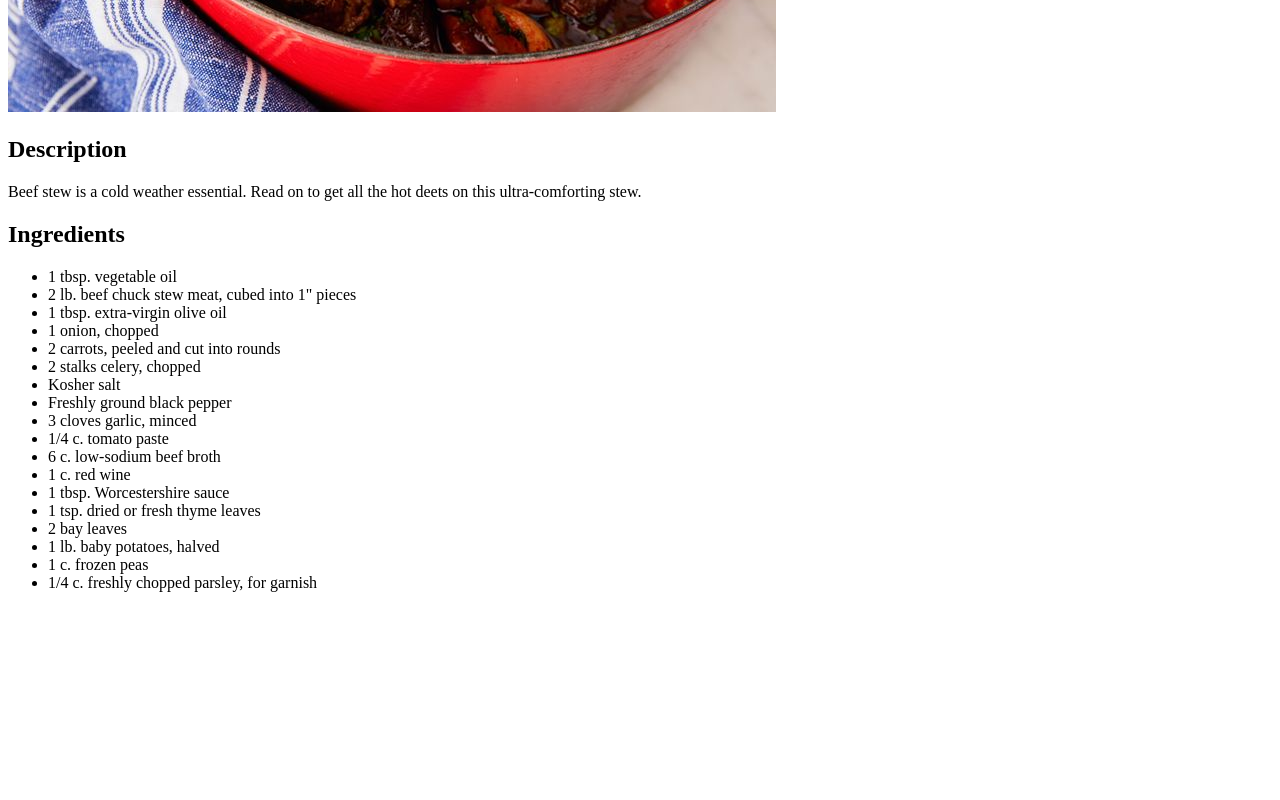
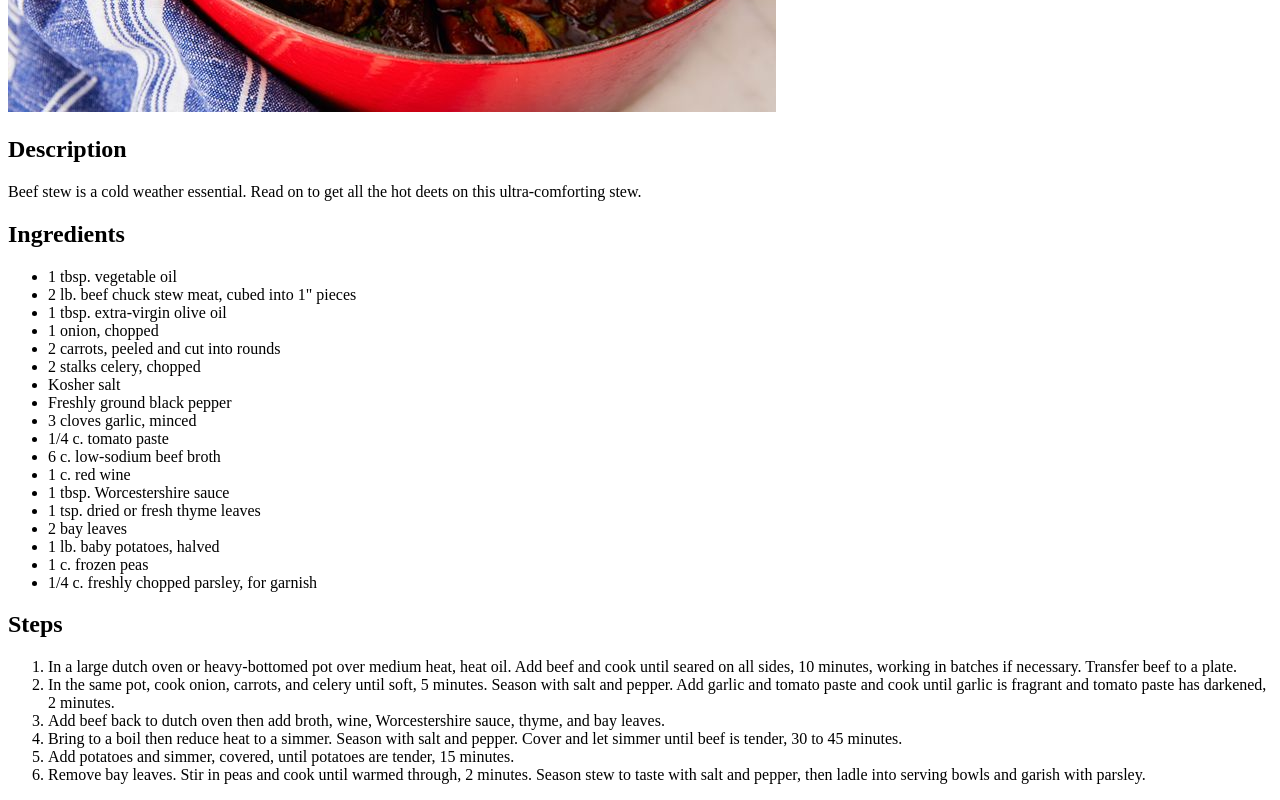
Before and after one commit to hariz132/odin-recipes, a plain HTML site: page recipes/beef-stew.html in a window 1280 px wide. Shown: the part 400-1200 px from the top of the page. Before the commit the page ends 1008 px from the top, so only its background shows below. Drawn offline with Linux system fonts and the light colour scheme.

Commit message:
Added Steps list to beef-stew.html

```diff
--- a/recipes/beef-stew.html
+++ b/recipes/beef-stew.html
@@ -29,4 +29,13 @@
         <li>1 c. frozen peas</li>
         <li>1/4 c. freshly chopped parsley, for garnish</li>
     </ul>
+    <h2>Steps</h2>
+    <ol>
+        <li>In a large dutch oven or heavy-bottomed pot over medium heat, heat oil. Add beef and cook until seared on all sides, 10 minutes, working in batches if necessary. Transfer beef to a plate.</li>
+        <li>In the same pot, cook onion, carrots, and celery until soft, 5 minutes. Season with salt and pepper. Add garlic and tomato paste and cook until garlic is fragrant and tomato paste has darkened, 2 minutes. </li>
+        <li>Add beef back to dutch oven then add broth, wine, Worcestershire sauce, thyme, and bay leaves. </li>
+        <li>Bring to a boil then reduce heat to a simmer. Season with salt and pepper. Cover and let simmer until beef is tender, 30 to 45 minutes.</li>
+        <li>Add potatoes and simmer, covered, until potatoes are tender, 15 minutes. </li>
+        <li>Remove bay leaves. Stir in peas and cook until warmed through, 2 minutes. Season stew to taste with salt and pepper, then ladle into serving bowls and garish with parsley. </li>
+    </ol>
 </body>
```
